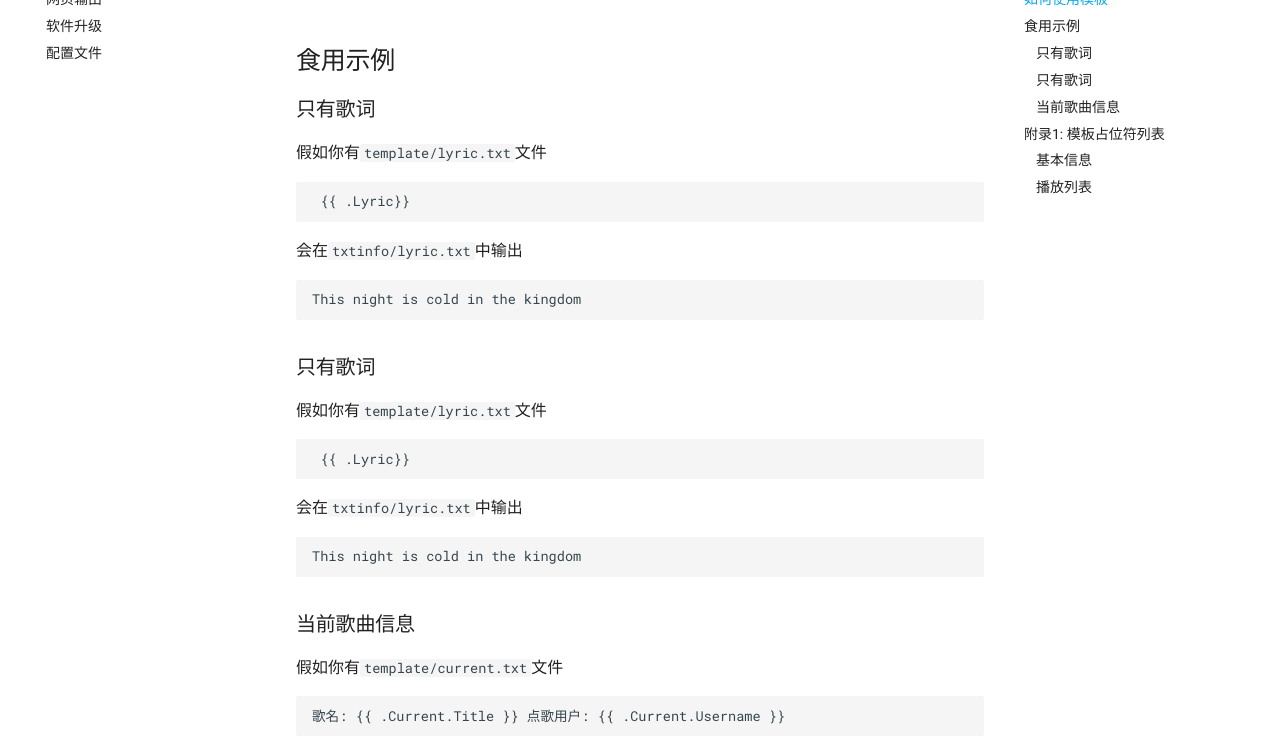
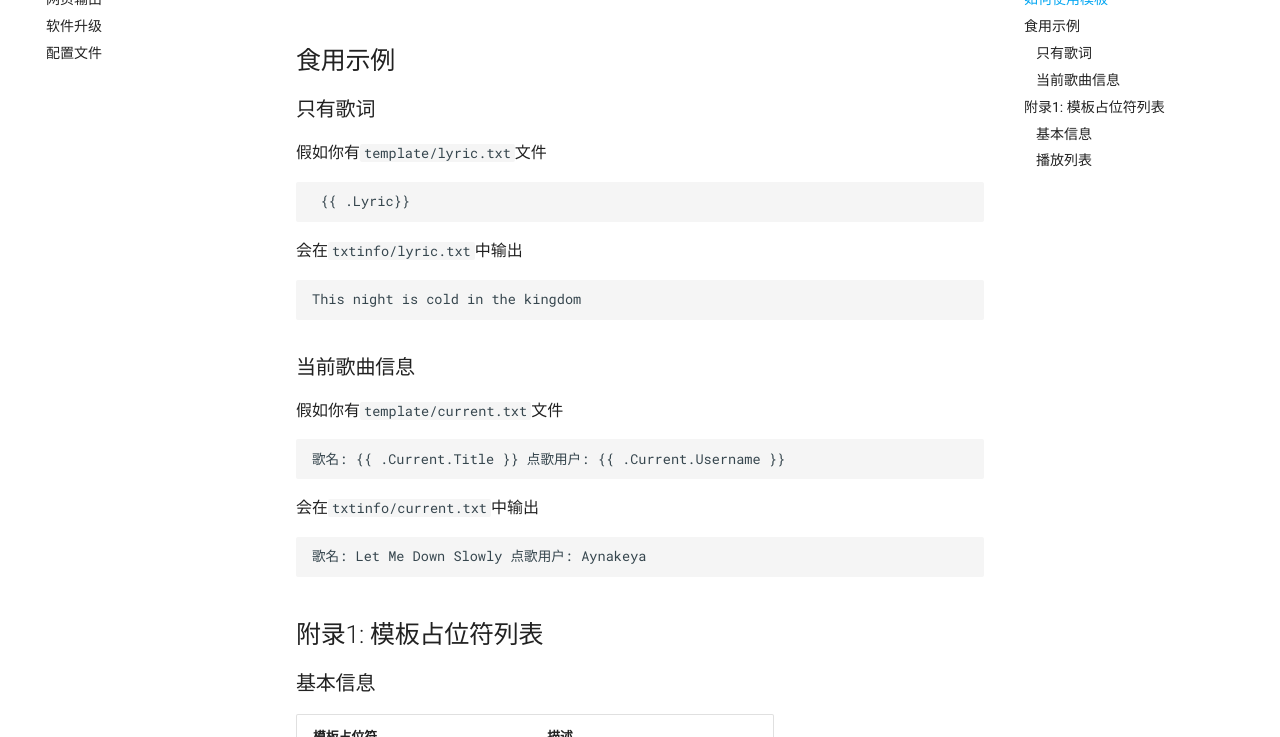
Before and after one commit to AynaLivePlayer/wiki, an MkDocs documentation site: the page built from docs/tutorial/textinfo.md, in a window 1280 px wide and 900 px high, scrolled down 1009 px, cut to the strip 163-900 px from the top of the window. Built offline with MkDocs 1.6.1 and Material for MkDocs 9.7.7, drawn with Linux system fonts in a browser that asks for light colours; comment, search, counter and statistics services are not loaded.

Commit message:
remove duplicated

````diff
--- a/docs/tutorial/textinfo.md
+++ b/docs/tutorial/textinfo.md
@@ -19,19 +19,6 @@ TBD
 <iframe src="//player.bilibili.com/player.html?isOutside=true&aid=1103725583&bvid=BV1Zw4m1y7xQ&cid=1626292156&p=2" scrolling="no" border="0" frameborder="no" framespacing="0" allowfullscreen="true" width="720px" height="480"></iframe>
 
 ## 食用示例
-
-### 只有歌词
-
-假如你有`template/lyric.txt`文件
-```text
- {{ .Lyric}}
-```
-
-会在`txtinfo/lyric.txt`中输出
-
-```text
-This night is cold in the kingdom
-```
 
 ### 只有歌词
 
````
